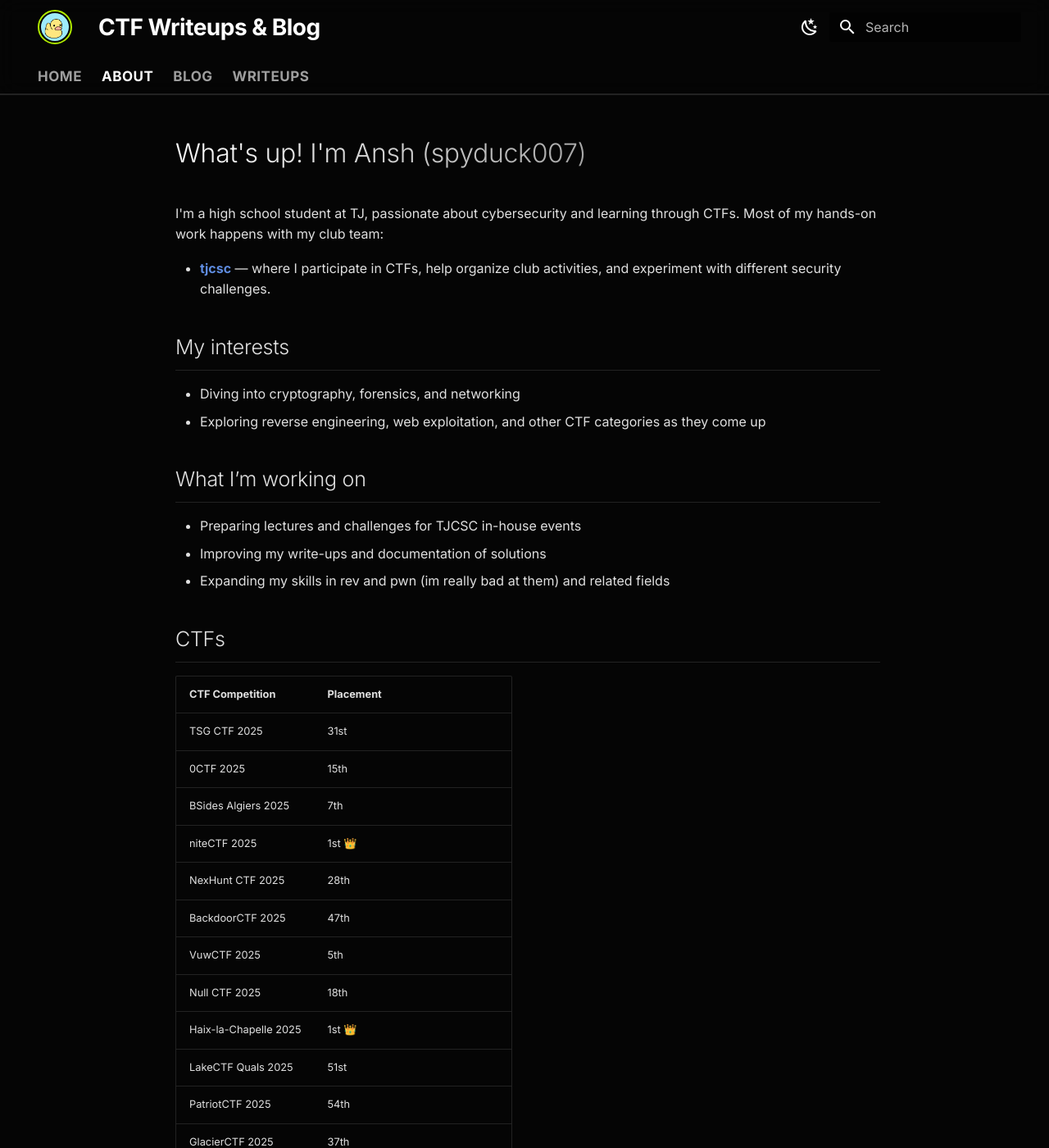
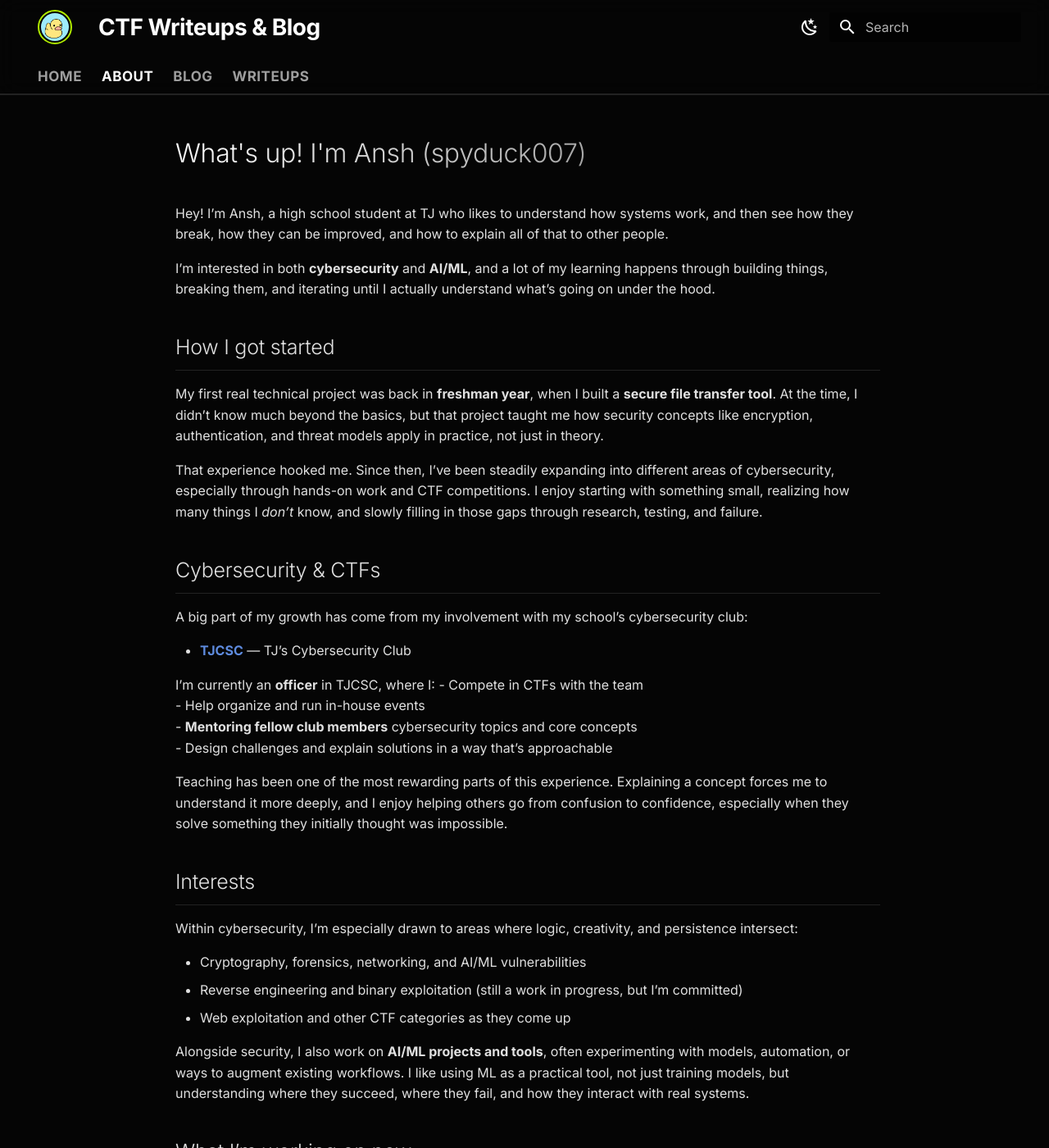
Before and after one commit to spyduck007/ctf, an MkDocs documentation site: the page built from docs/about.md, in a window 1280 px wide and 1400 px high. Shown: the whole window at 82% size. Built offline with MkDocs 1.6.1 and Material for MkDocs 9.7.7, drawn with Linux system fonts in a browser that asks for light colours; some of the changed text lies outside the part shown.

Commit message:
add more to about me page

```diff
--- a/docs/about.md
+++ b/docs/about.md
@@ -1,19 +1,53 @@
 # What's up! I'm Ansh (spyduck007)
 
-I'm a high school student at TJ, passionate about cybersecurity and learning through CTFs. Most of my hands-on work happens with my club team:
+Hey! I’m Ansh, a high school student at TJ who likes to understand how systems work, and then see how they break, how they can be improved, and how to explain all of that to other people.
 
-- **[tjcsc](https://ctftime.org/team/53812)** — where I participate in CTFs, help organize club activities, and experiment with different security challenges.
+I’m interested in both **cybersecurity** and **AI/ML**, and a lot of my learning happens through building things, breaking them, and iterating until I actually understand what’s going on under the hood.
 
-## My interests
+## How I got started
 
-- Diving into cryptography, forensics, and networking
-- Exploring reverse engineering, web exploitation, and other CTF categories as they come up
+My first real technical project was back in **freshman year**, when I built a **secure file transfer tool**. At the time, I didn’t know much beyond the basics, but that project taught me how security concepts like encryption, authentication, and threat models apply in practice, not just in theory.
 
-## What I’m working on
+That experience hooked me. Since then, I’ve been steadily expanding into different areas of cybersecurity, especially through hands-on work and CTF competitions. I enjoy starting with something small, realizing how many things I *don’t* know, and slowly filling in those gaps through research, testing, and failure.
 
-- Preparing lectures and challenges for TJCSC in-house events
-- Improving my write-ups and documentation of solutions
-- Expanding my skills in rev and pwn (im really bad at them) and related fields
+## Cybersecurity & CTFs
+
+A big part of my growth has come from my involvement with my school’s cybersecurity club:
+
+- **[TJCSC](https://ctftime.org/team/53812)** — TJ’s Cybersecurity Club
+
+I’m currently an **officer** in TJCSC, where I:
+- Compete in CTFs with the team
+- Help organize and run in-house events
+- **Mentoring fellow club members** cybersecurity topics and core concepts
+- Design challenges and explain solutions in a way that’s approachable
+
+Teaching has been one of the most rewarding parts of this experience. Explaining a concept forces me to understand it more deeply, and I enjoy helping others go from confusion to confidence, especially when they solve something they initially thought was impossible.
+
+## Interests
+
+Within cybersecurity, I’m especially drawn to areas where logic, creativity, and persistence intersect:
+
+- Cryptography, forensics, networking, and AI/ML vulnerabilities
+- Reverse engineering and binary exploitation (still a work in progress, but I’m committed)
+- Web exploitation and other CTF categories as they come up
+
+Alongside security, I also work on **AI/ML projects and tools**, often experimenting with models, automation, or ways to augment existing workflows. I like using ML as a practical tool, not just training models, but understanding where they succeed, where they fail, and how they interact with real systems.
+
+## What I’m working on now
+
+Right now, I’m focused on:
+
+- Building **personal cybersecurity and AI/ML projects** that solve problems I actually care about
+- Preparing **lectures, workshops, and challenges** for TJCSC events
+- Writing clearer **documentation and write-ups** that reflect my real thought process
+- Actively improving in **rev and pwn** (they’re still humbling, but that’s part of the fun)
+- Writing and Publishing a research paper on **AI/ML** algorithms
+- Continuing to participate in more CTF competitions all over the world
+
+## Outside the code
+
+Beyond the technical side, I care about **ethical hacking**, responsible disclosure, and using technical skills in ways that genuinely make systems safer. I enjoy collaborating with curious people, mentoring others, and building tools that help someone else learn faster than I did.
 
 ## CTFs
 
```
